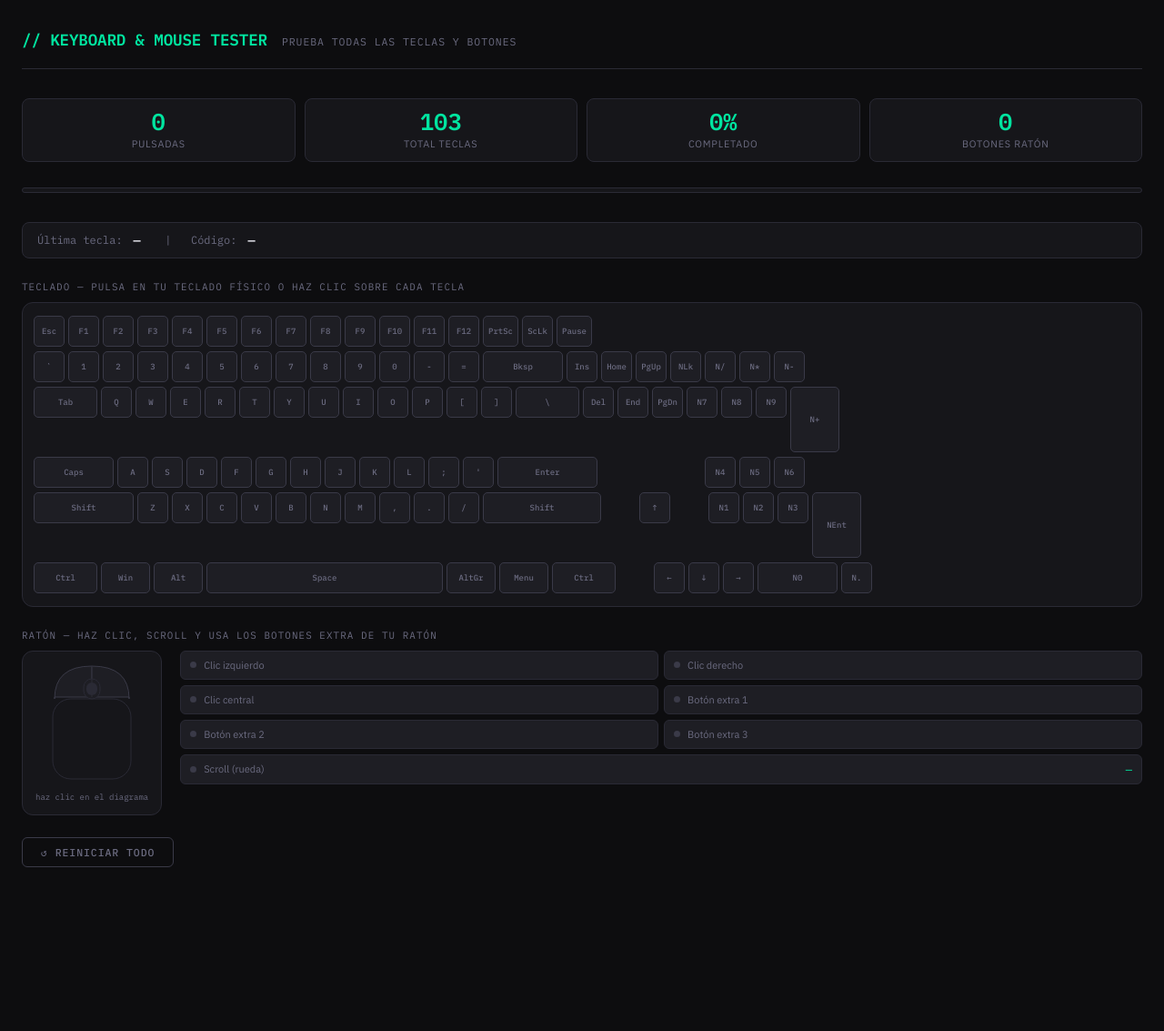
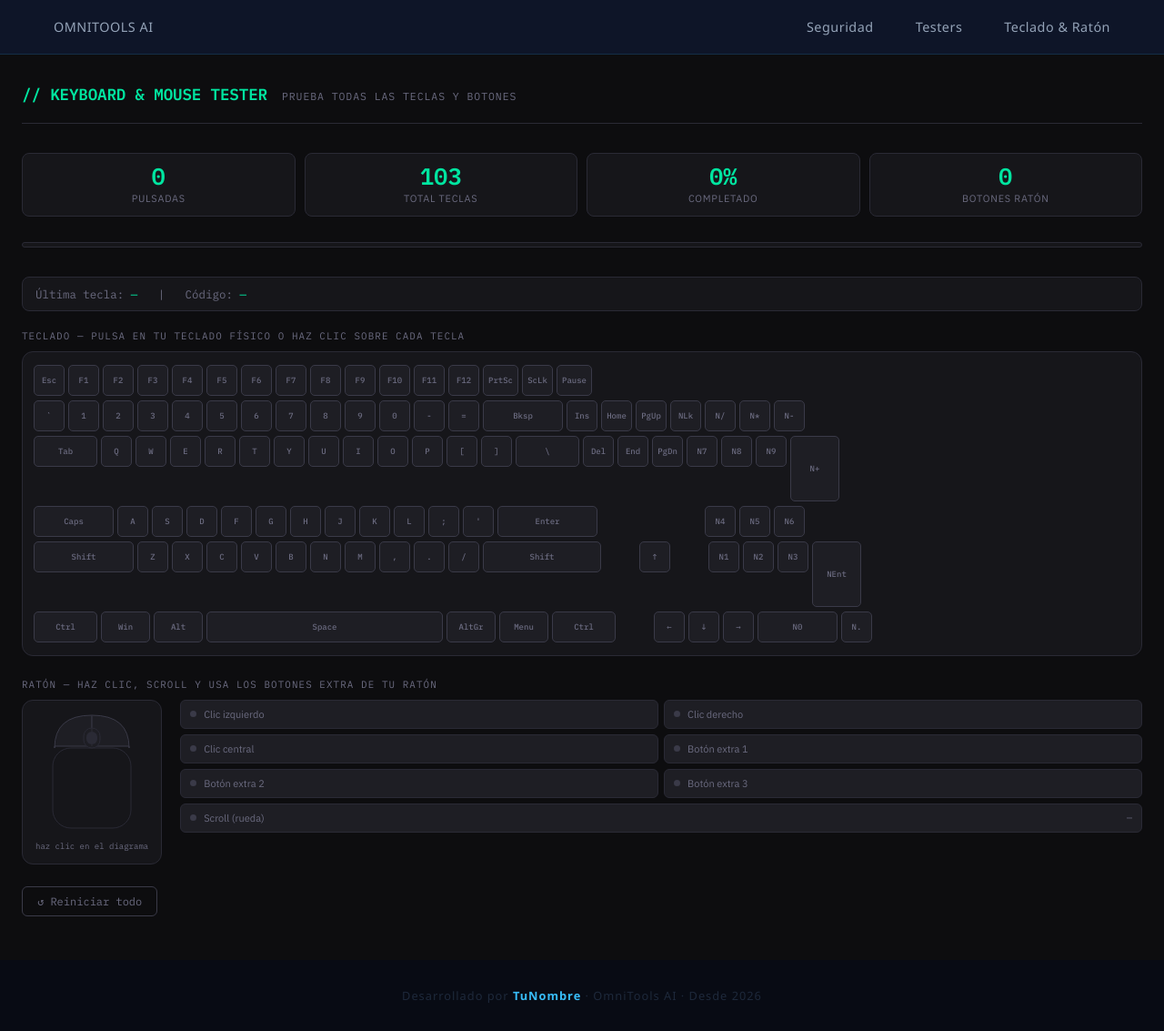
Before and after one commit to erocguerra11/OmniTools, a Flask app: page /teclado in a window 1280 px wide. Shown: the whole page at 91% size. Before the commit the page ends 953 px from the top, so only its background shows below. Run offline with Flask 3, Linux system fonts and the light colour scheme.

Commit message:
Update teclado.html

```diff
--- a/templates/teclado.html
+++ b/templates/teclado.html
@@ -3,7 +3,8 @@
 <head>
 <meta charset="UTF-8">
 <meta name="viewport" content="width=device-width, initial-scale=1.0">
-<title>Tester de Teclado y Ratón</title>
+<title>Teclado & Ratón — OmniTools AI</title>
+<link rel="stylesheet" href="{{ url_for('static', filename='style.css') }}">
 <style>
   @import url('https://fonts.googleapis.com/css2?family=IBM+Plex+Mono:wght@400;500;600&family=IBM+Plex+Sans:wght@400;500;600&display=swap');
 
@@ -24,7 +25,7 @@
     --danger: #ff4757;
   }
 
-  body {
+  .tester-wrap {
     background: var(--bg);
     color: var(--text);
     font-family: 'IBM Plex Sans', monospace;
@@ -107,7 +108,6 @@
     width: 0%;
   }
 
-  /* KEYBOARD */
   .section-label {
     font-family: 'IBM Plex Mono', monospace;
     font-size: 0.68rem;
@@ -153,13 +153,9 @@
     padding: 0 5px;
     flex-shrink: 0;
     white-space: nowrap;
-    position: relative;
   }
 
-  .key:hover {
-    border-color: var(--border2);
-    background: #252530;
-  }
+  .key:hover { border-color: var(--border2); background: #252530; }
 
   .key.pressed {
     background: var(--accent-dim);
@@ -179,7 +175,6 @@
   .sp  { min-width: 260px; }
   .h2  { height: 72px; }
 
-  /* MOUSE SECTION */
   .bottom-grid {
     display: grid;
     grid-template-columns: auto 1fr;
@@ -201,9 +196,7 @@
     margin-bottom: 10px;
   }
 
-  .mouse-body-svg {
-    width: 90px;
-  }
+  .mouse-body-svg { width: 90px; }
 
   .mbtn-shape { fill: var(--surface2); stroke: var(--border2); stroke-width: 1; transition: fill 0.1s, stroke 0.1s; }
   .mbtn-shape.pressed { fill: var(--accent-dim); stroke: var(--accent2); }
@@ -228,10 +221,7 @@
     cursor: default;
   }
 
-  .mbtn-row.active {
-    border-color: var(--accent2);
-    color: var(--accent);
-  }
+  .mbtn-row.active { border-color: var(--accent2); color: var(--accent); }
 
   .dot {
     width: 7px; height: 7px;
@@ -254,48 +244,36 @@
     border: 1px solid var(--border);
     font-size: 11px;
     color: var(--muted);
-    transition: border-color 0.1s;
+    transition: border-color 0.1s, color 0.1s;
   }
 
   .scroll-info.active { border-color: var(--accent2); color: var(--accent); }
-  .scroll-count { font-family: 'IBM Plex Mono', monospace; font-size: 12px; margin-left: auto; color: var(--accent); }
+  .scroll-count { font-family: 'IBM Plex Mono', monospace; font-size: 10px; margin-left: auto; }
 
-  /* last key display */
   .lastkey-bar {
+    font-family: 'IBM Plex Mono', monospace;
+    font-size: 0.78rem;
+    color: var(--muted);
+    margin-bottom: 1.25rem;
+    padding: 10px 14px;
     background: var(--surface);
     border: 1px solid var(--border);
     border-radius: 8px;
-    padding: 10px 16px;
-    font-family: 'IBM Plex Mono', monospace;
-    font-size: 0.75rem;
-    color: var(--muted);
-    margin-bottom: 1.5rem;
-    display: flex;
-    gap: 12px;
-    align-items: center;
   }
 
-  .lastkey-val {
-    color: var(--text);
-    font-weight: 600;
-    font-size: 0.85rem;
-  }
+  .lastkey-val { color: var(--accent); }
 
-  /* reset */
-  .footer {
+  .footer-tester {
     display: flex;
     align-items: center;
     gap: 12px;
-    margin-top: 0.5rem;
+    margin-top: 1rem;
   }
 
   .reset-btn {
     font-family: 'IBM Plex Mono', monospace;
-    font-size: 0.72rem;
-    font-weight: 500;
-    text-transform: uppercase;
-    letter-spacing: 0.08em;
-    padding: 8px 20px;
+    font-size: 0.75rem;
+    padding: 8px 16px;
     border-radius: 6px;
     border: 1px solid var(--border2);
     background: transparent;
@@ -323,6 +301,17 @@
 </style>
 </head>
 <body>
+
+<nav class="top-nav">
+    <a class="nav-brand" href="/">OmniTools AI</a>
+    <div class="nav-links">
+        <a href="/seguridad">Seguridad</a>
+        <a href="/testers">Testers</a>
+        <a href="/teclado">Teclado & Ratón</a>
+    </div>
+</nav>
+
+<div class="tester-wrap">
 
 <header>
   <h1>// KEYBOARD & MOUSE TESTER</h1>
@@ -379,10 +368,16 @@
   </div>
 </div>
 
-<div class="footer">
+<div class="footer-tester">
   <button class="reset-btn" id="resetBtn">↺ Reiniciar todo</button>
   <div class="complete-badge" id="completeBadge">✓ ¡Teclado completo!</div>
 </div>
+
+</div>
+
+<footer class="footer">
+    Desarrollado por <span style="color: #38bdf8; font-weight: 600;">TuNombre</span> · OmniTools AI · Desde 2026
+</footer>
 
 <script>
 const layout = [
@@ -490,7 +485,6 @@
 });
 
 const mouseRows = {0:'r-left',1:'r-middle',2:'r-right',3:'r-x1',4:'r-x2',5:'r-x3'};
-const mouseLabels = {0:'Clic izquierdo',1:'Clic central',2:'Clic derecho',3:'Botón extra 1',4:'Botón extra 2',5:'Botón extra 3'};
 
 function activateMouse(btn) {
   const rowId = mouseRows[btn];
```
